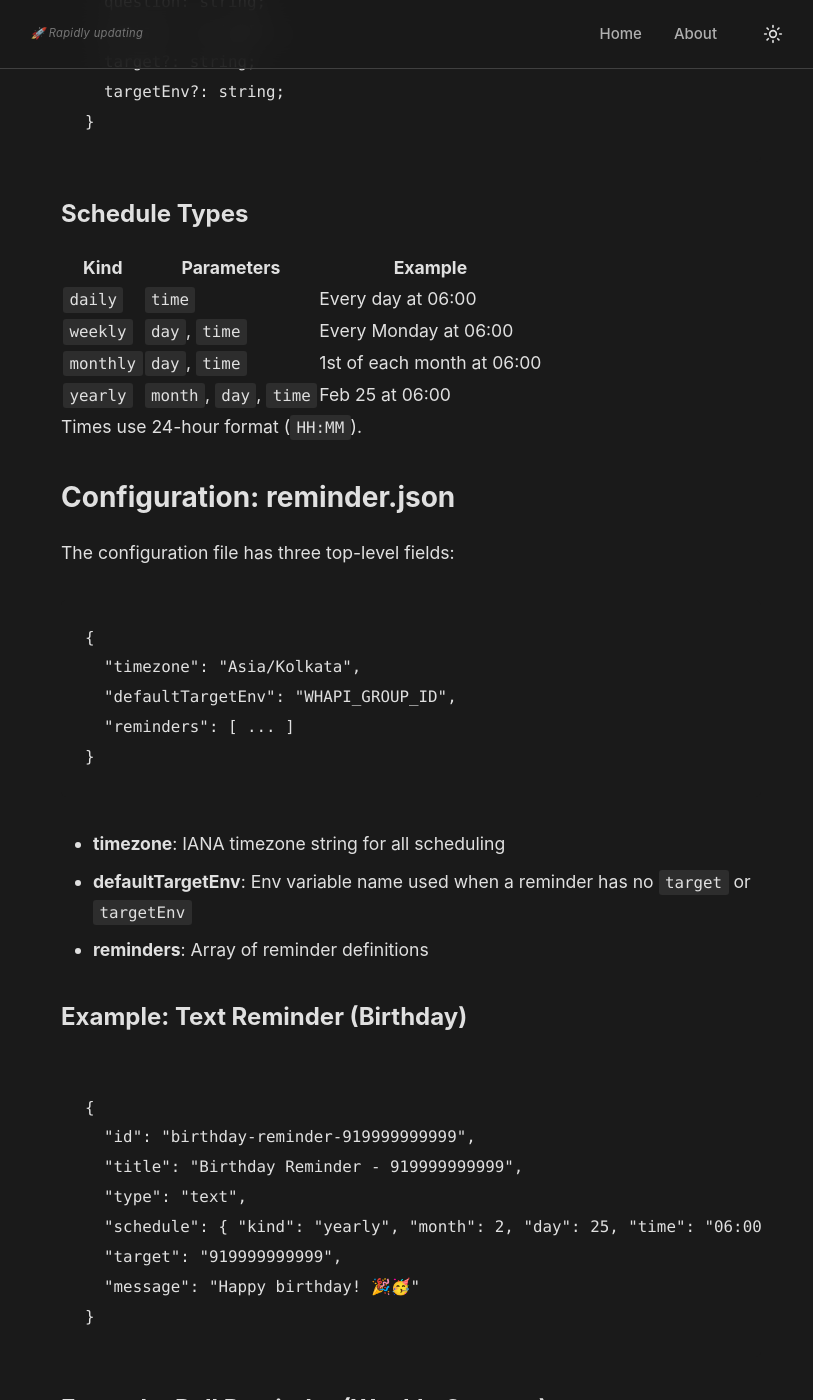
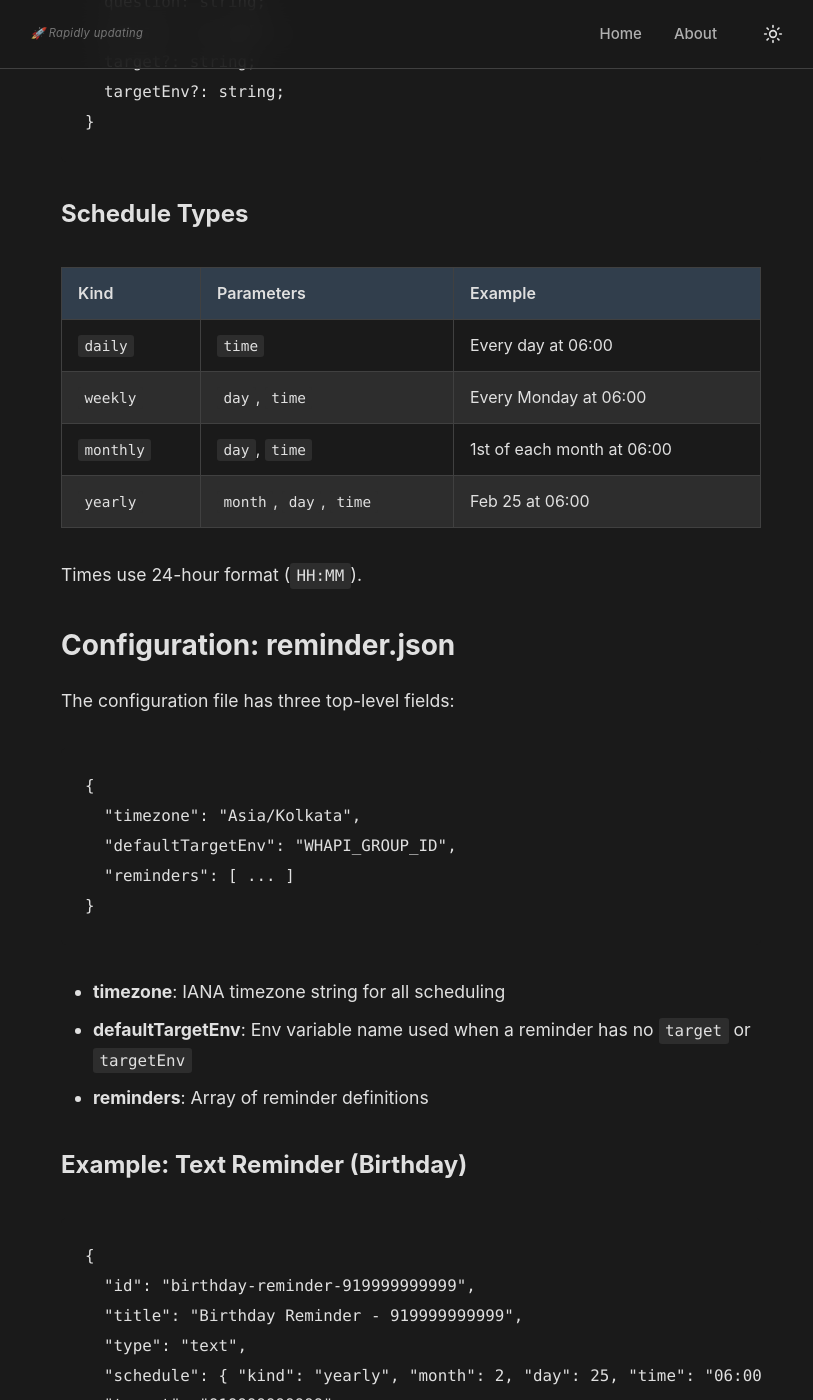
Before and after one commit to bhaskar0210s/blog, a Jekyll site: the page built from _posts/2025-02-25-whatsapp-reminders-automation.md, in a window 1280 px wide and 1400 px high, scrolled down 3181 px. Shown: the whole window, without its empty margins (229-1042 px from the left). Built offline with Jekyll 4.4.1, drawn with Linux system fonts in a browser that asks for light colours.

Commit message:
Update table formatting and styles in blog post and main CSS for improved readability and visual consistency
- Adjust table structure in the blog post for better alignment and clarity
- Add comprehensive table styles in main CSS to enhance presentation and user experience

```diff
--- a/assets/css/main.css
+++ b/assets/css/main.css
@@ -613,6 +613,56 @@ body {
   color: inherit;
 }
 
+/* Table styles */
+.post-content table {
+  width: 100%;
+  border-collapse: collapse;
+  display: table;
+  margin: 2rem 0;
+  font-size: 1rem;
+}
+
+.post-content table thead {
+  display: table-header-group;
+}
+
+.post-content table tbody {
+  display: table-row-group;
+}
+
+.post-content table tr {
+  display: table-row;
+}
+
+.post-content table th,
+.post-content table td {
+  display: table-cell;
+  padding: 0.75rem 1rem;
+  border: 1px solid var(--border-color);
+  text-align: left;
+  vertical-align: top;
+  word-wrap: break-word;
+  overflow-wrap: break-word;
+}
+
+.post-content table th {
+  font-weight: 600;
+  background: color-mix(in srgb, var(--accent-primary) 15%, var(--bg-secondary));
+  color: var(--text-primary);
+}
+
+.post-content table tbody tr {
+  background: var(--bg-primary);
+}
+
+.post-content table tbody tr:nth-child(even) {
+  background: var(--bg-secondary);
+}
+
+.post-content table tbody tr:hover {
+  background: color-mix(in srgb, var(--accent-primary) 8%, var(--bg-primary));
+}
+
 /* Image styles */
 .post-content img {
   max-width: 100%;
```
Also changed, not shown: _posts/2025-02-25-notebooklm-clone-rag-with-langgraph.md (+16 -16 lines).
